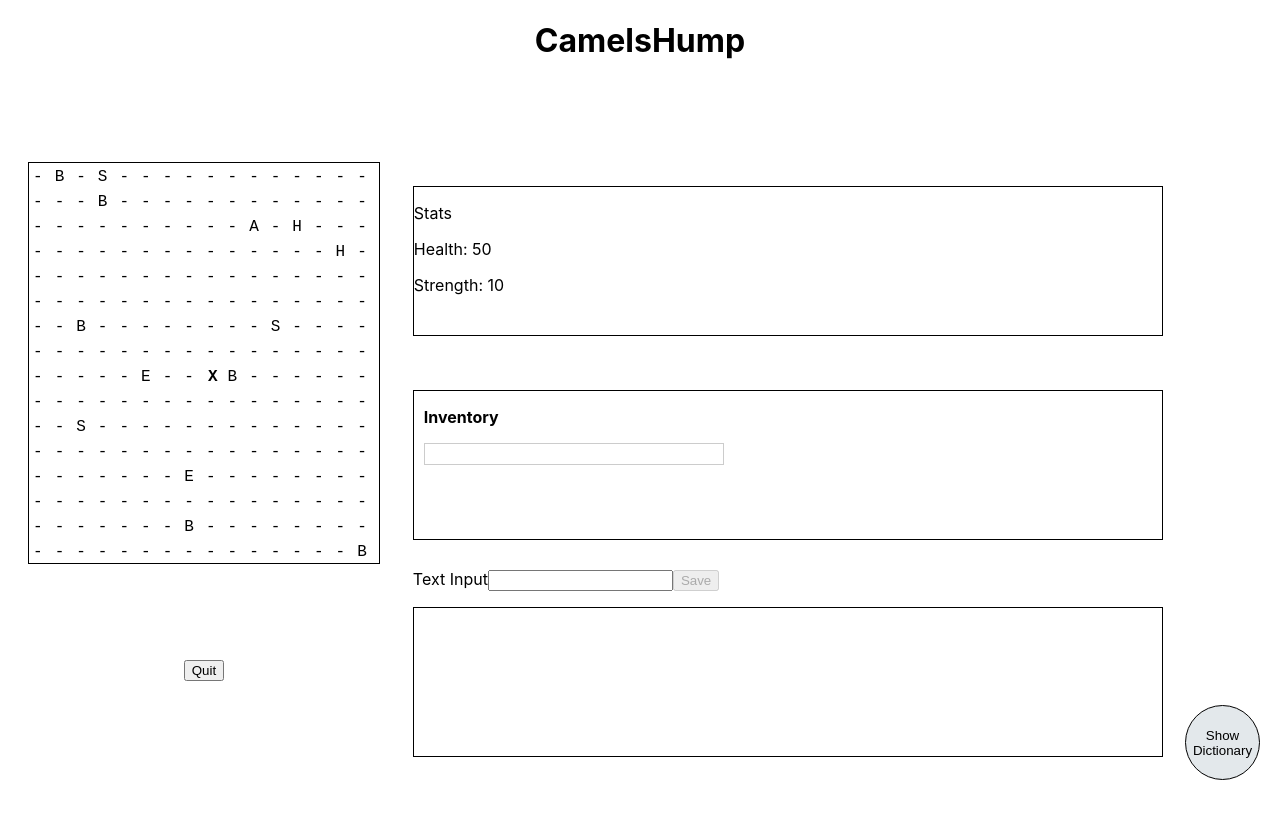
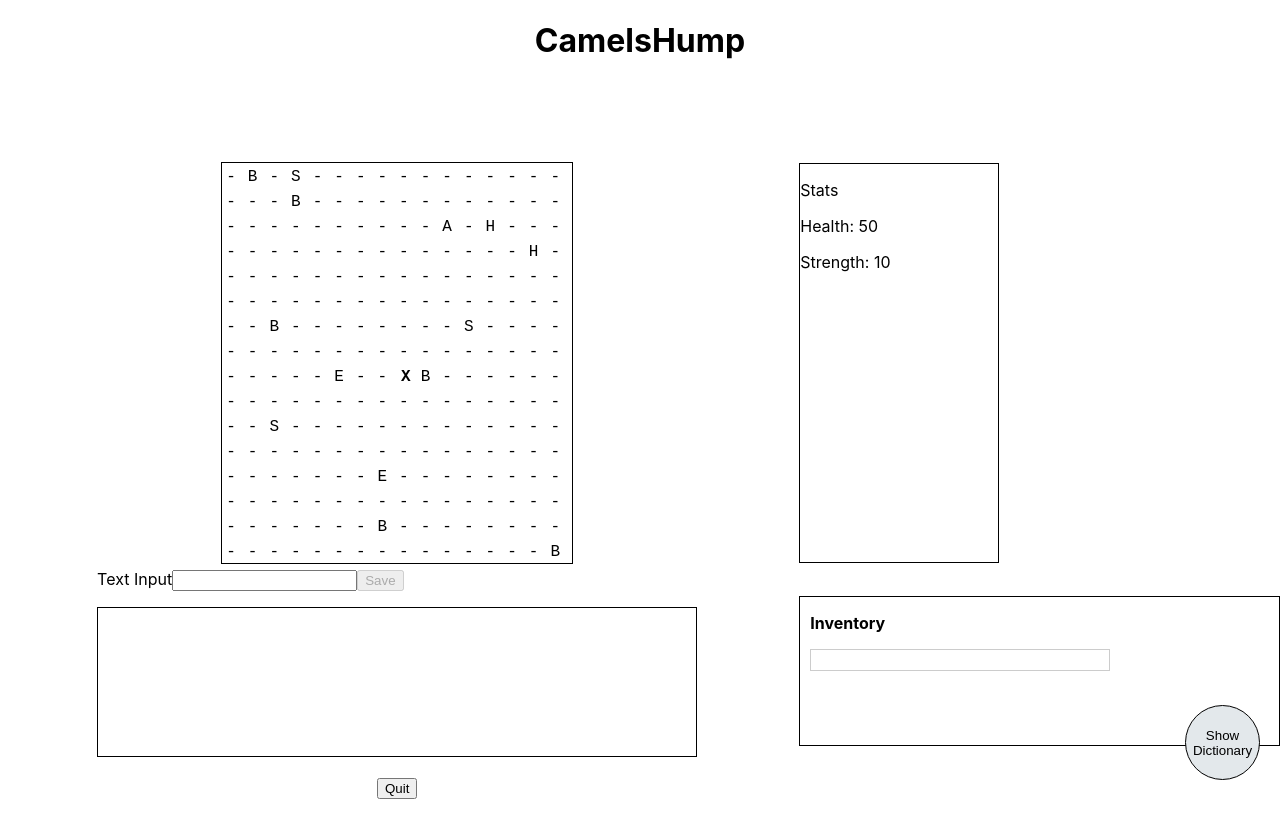
Before and after one commit to csci312a-f23/project-camelshump, a Next.js app: page /play in a window 1280 px wide. Shown: the top 838 px of the page. Built offline with nearby package versions, Linux system fonts and the light colour scheme; what @huggingface/inference would draw is missing.

Commit message:
fixed linting error

```diff
--- a/src/components/Dictionary.js
+++ b/src/components/Dictionary.js
@@ -4,15 +4,7 @@ import React from "react";
 import PropTypes from "prop-types";
 import styles from "../styles/Dictionary.module.css";
 
-const itemDictionary = {
-  A: "Axe",
-  B: "Bow",
-  G: "Grenade",
-  H: "Health Potion",
-  S: "Stamina / Speed Boost",
-};
-
-export default function Dictionary({ onClose }) {
+export default function Dictionary({ onClose, itemDictionary }) {
   return (
     <div className={styles.overlay} onClick={onClose}>
       <div className={styles.modal} onClick={(e) => e.stopPropagation()}>
@@ -33,4 +25,6 @@ export default function Dictionary({ onClose }) {
 
 Dictionary.propTypes = {
   onClose: PropTypes.func.isRequired,
+  itemDictionary: PropTypes.objectOf(PropTypes.arrayOf(PropTypes.string))
+    .isRequired,
 };
--- a/src/components/FightEnemy.js
+++ b/src/components/FightEnemy.js
@@ -4,10 +4,23 @@ import styles from "../styles/FightEnemy.module.css";
 
 import FightBox from "./FightBox";
 
-export default function FightEnemy({ closePopup, fightAction }) {
+export default function FightEnemy({
+  closePopup,
+  fightAction,
+  setGeneratedText,
+  setTextPrompt,
+}) {
   const [fightOptions, setFightOptions] = useState(false);
 
   const handleClose = () => {
+    setGeneratedText(`You run away`);
+    setTimeout(
+      () =>
+        setTextPrompt(
+          `I'm a fantasy character, I ran away from an enemy, describe what happens.`,
+        ),
+      2000,
+    );
     closePopup(); // Call the close function passed from the play.js
   };
   const handleFight = () => {
@@ -47,4 +60,6 @@ export default function FightEnemy({ closePopup, fightAction }) {
 FightEnemy.propTypes = {
   closePopup: PropTypes.func.isRequired,
   fightAction: PropTypes.func.isRequired,
+  setGeneratedText: PropTypes.func.isRequired,
+  setTextPrompt: PropTypes.func.isRequired,
 };
--- a/src/pages/play.js
+++ b/src/pages/play.js
@@ -13,7 +13,14 @@ import { Traversal } from "../components/Traversal";
 import TextBox from "../components/TextBox";
 import styles from "../styles/Dictionary.module.css";
 
-const ITEMS = ["Sword", "Staff"];
+// const ITEMS = ["Sword", "Staff"];
+const itemDictionary = {
+  A: "Axe",
+  B: "Bow",
+  G: "Grenade",
+  H: "Health Potion",
+  S: "Stamina / Speed Boost",
+};
 const ENEMIES = [
   "Spider monster",
   "Dragon",
@@ -67,16 +74,6 @@ export default function GameViewer({ className }) {
   };
 
   const closePopup = () => {
-    // TODO:
-    // Fix text prompt to produce a better text generation
-    setGeneratedText(`You run away from the ${enemy}`);
-    setTimeout(
-      () =>
-        setTextPrompt(
-          `I'm a fantasy character, I just saw a ${enemy}, describe how I run away from it`,
-        ),
-      2000,
-    );
     setEnemyPopup(false);
   };
 
@@ -87,7 +84,7 @@ export default function GameViewer({ className }) {
         setTimeout(
           () =>
             setTextPrompt(
-              `I'm a fantasy character, describe what happens when I punch a ${enemy}.`,
+              `I'm a fantasy character, I punched a ${enemy}, describe what happens.`,
             ),
           2000,
         );
@@ -98,7 +95,7 @@ export default function GameViewer({ className }) {
         setTimeout(
           () =>
             setTextPrompt(
-              `I'm a fantasy character, describe what happens when I swing my sword at a ${enemy}.`,
+              `I'm a fantasy character, I swung my sword at a ${enemy}, describe what happens.`,
             ),
           2000,
         );
@@ -109,7 +106,7 @@ export default function GameViewer({ className }) {
         setTimeout(
           () =>
             setTextPrompt(
-              `I'm a fantasy character, describe what happens when I dance with a ${enemy}.`,
+              `I'm a fantasy character, I danced with a ${enemy}, describe what happens.`,
             ),
           2000,
         );
@@ -150,7 +147,7 @@ export default function GameViewer({ className }) {
       );
       togglePopup(); // Show the enemy pop-up
     } else if (itemPressed !== "-") {
-      const pickup = ITEMS[Math.floor(Math.random() * ITEMS.length)];
+      const pickup = itemDictionary[itemPressed];
       setGeneratedText(`You picked up a ${pickup}`);
       setTimeout(
         () =>
@@ -199,7 +196,12 @@ export default function GameViewer({ className }) {
         style={{ width: "50%", float: "left", position: "relative" }}
       >
         {enemyPopup && (
-          <FightEnemy closePopup={closePopup} fightAction={fightAction} />
+          <FightEnemy
+            closePopup={closePopup}
+            fightAction={fightAction}
+            setGeneratedText={setGeneratedText}
+            setTextPrompt={setTextPrompt}
+          />
         )}
       </div>
       <div className="statsContainer">
@@ -228,7 +230,12 @@ export default function GameViewer({ className }) {
         >
           {showDictionary ? "Hide Dictionary" : "Show Dictionary"}
         </button>
-        {showDictionary && <Dictionary onClose={handleShowDictionary} />}
+        {showDictionary && (
+          <Dictionary
+            onClose={handleShowDictionary}
+            itemDictionary={itemDictionary}
+          />
+        )}
       </div>
       <button
         className="quitButton"
--- a/src/styles/globals.css
+++ b/src/styles/globals.css
@@ -30,15 +30,16 @@ body {
   grid-column-start: 1;
   grid-column-end: 2;
   grid-row-start: 1;
-  grid-row-end: 3;
+  grid-row-end: 2;
 }
 
 .textContainer {
-  grid-column-start: 2;
-  grid-column-end: 3;
-  grid-row-start: 3;
-  grid-row-end: 4;
-  width: 750px;
+  margin: auto;
+  grid-column-start: 1;
+  grid-column-end: 2;
+  grid-row-start: 2;
+  grid-row-end: 3;
+  width: 600px;
 }
 
 .statsContainer {
@@ -47,8 +48,8 @@ body {
   grid-row-start: 1;
   grid-row-end: 2;
   border: 1px solid #000;
-  height: 150px;
-  max-width: 750px;
+  height: 400px;
+  max-width: 200px;
 }
 
 .inventoryContainer {
@@ -58,7 +59,7 @@ body {
   grid-row-end: 3;
   border: 1px solid #000;
   height: 150px;
-  max-width: 750px;
+  max-width: 600px;
 }
 
 .quitButton {
```
